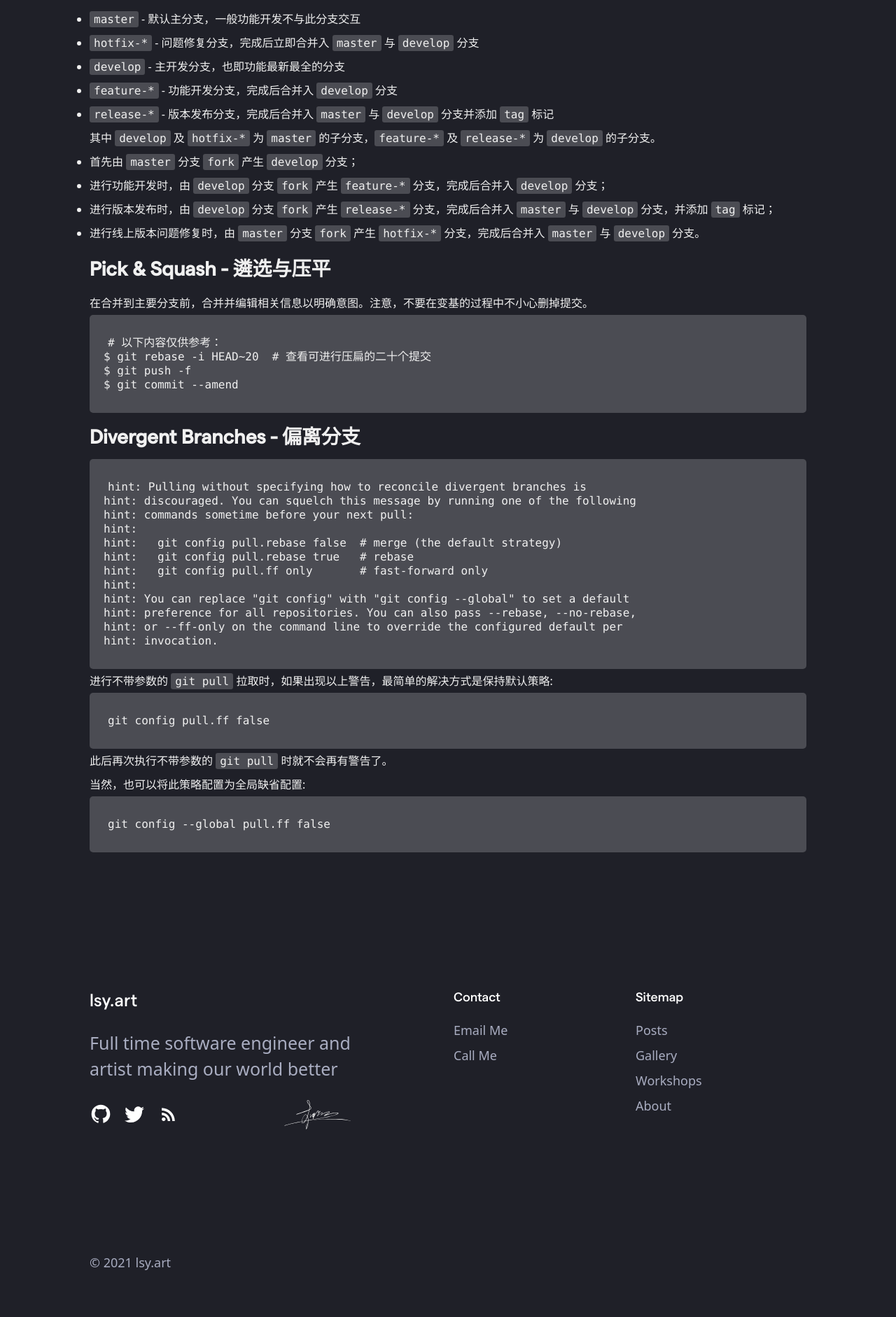
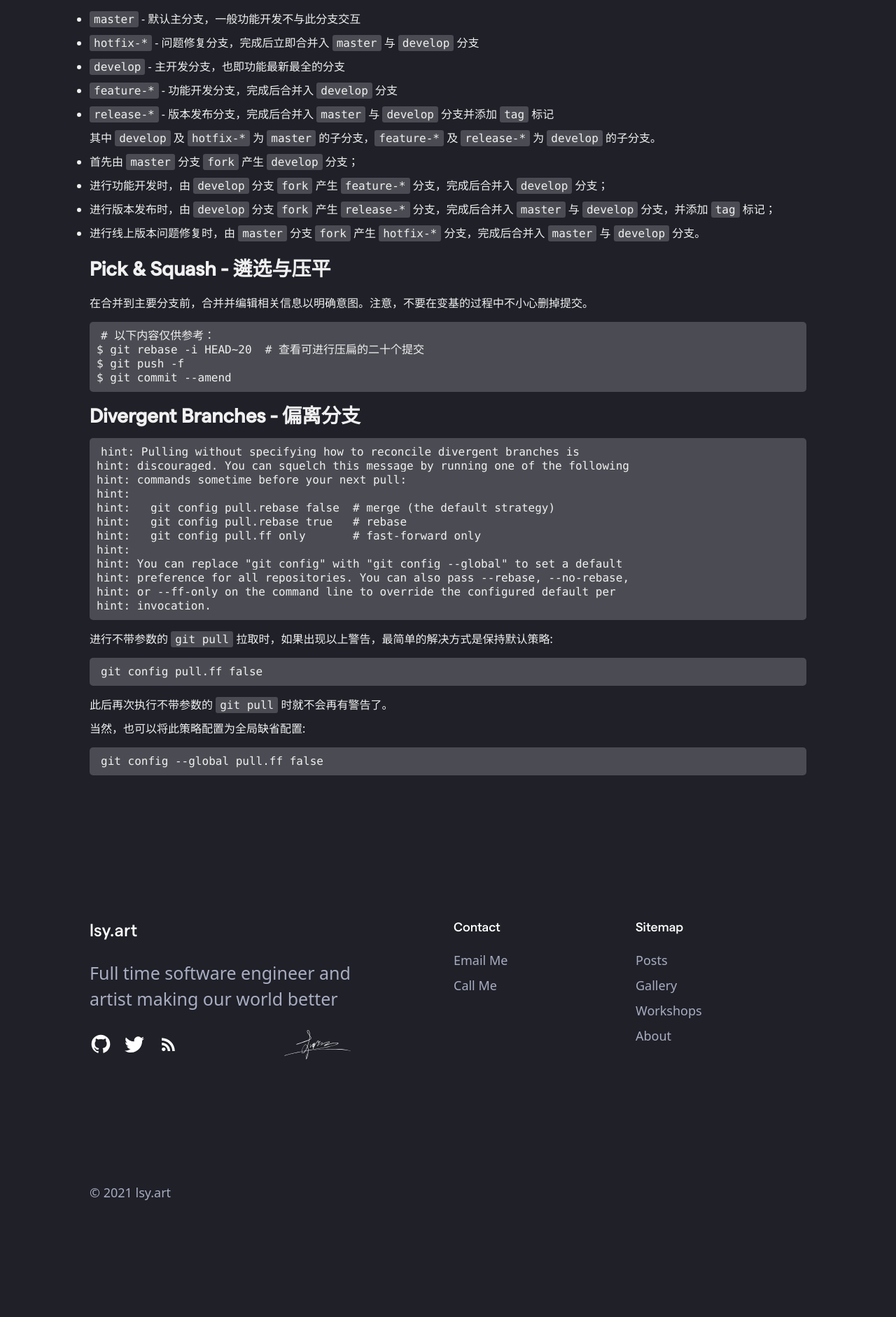
Before and after one commit to Meniny/lsy.art, a Jekyll site: the page built from _posts/2021-06-08-GitStuffs.md, in a window 1280 px wide. Shown: the part 716-2598 px from the top of the page at 70% size. Built offline with Jekyll 4.4.1, drawn with Linux system fonts in a browser that asks for light colours; some web fonts are replaced; after the commit the page ends 2498 px from its top, so only the background shows below that.

Commit message:
css:post-content

```diff
--- a/assets/css/post-content.css
+++ b/assets/css/post-content.css
@@ -6,6 +6,7 @@
 
 .post-content div.highlight {
 		background-color: #4b4c53;
+		padding: 0 !important;
 }
 
 .post-content pre {
```
